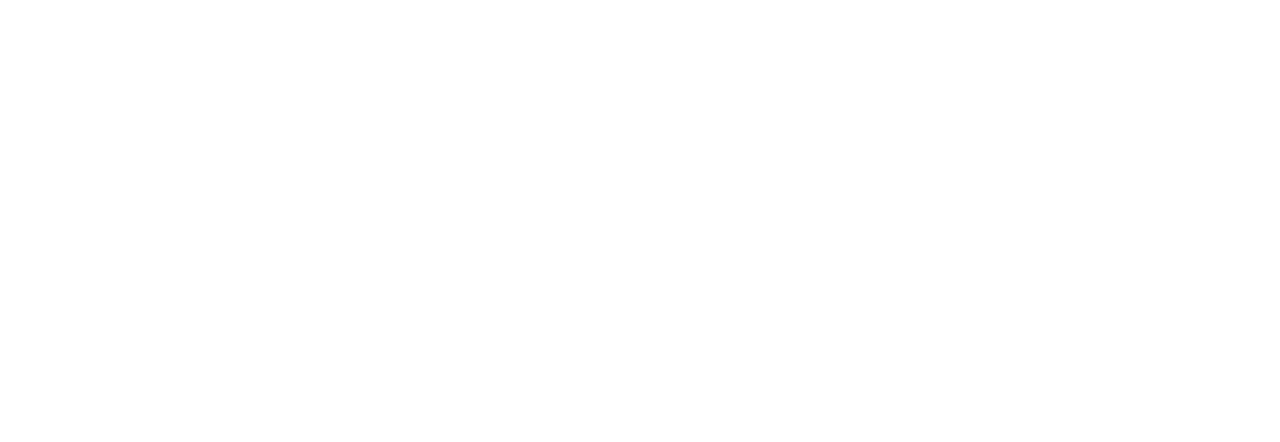
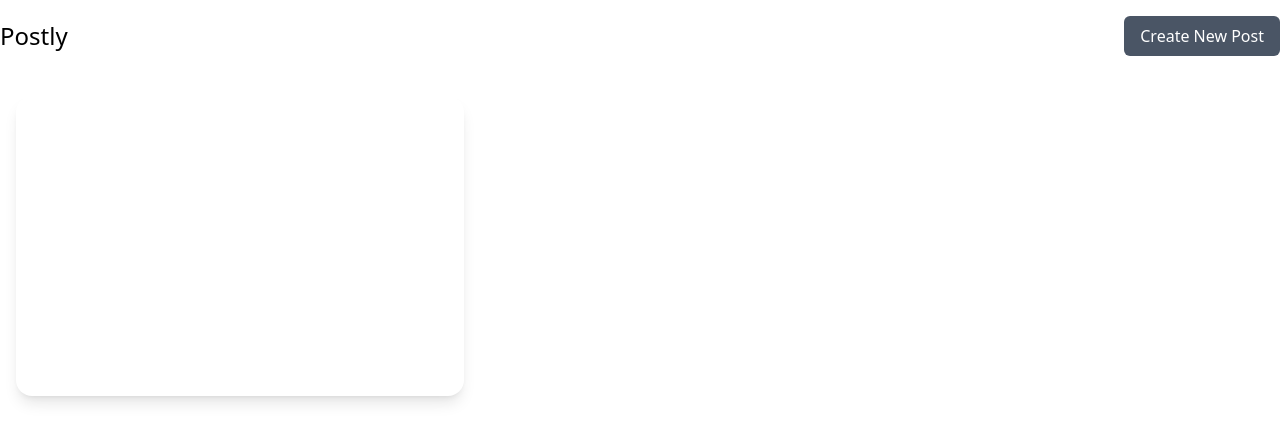
Before and after one commit to MuhammedMostafaSalem/Postly, a Next.js app: page /components/utils/cardComponent in a window 1280 px wide. Shown: the top 442 px of the page. Built offline with nearby package versions, Linux system fonts and the light colour scheme.

Commit message:
Create app.js file in pages router

```diff
--- /dev/null
+++ b/pages/_app.js
@@ -0,0 +1,10 @@
+import "@/styles/globals.css";
+import PagesLayout from "./PagesLayout";
+
+export default function MyApp({ Component, pageProps }) {
+    return (
+        <PagesLayout>
+            <Component {...pageProps} />
+        </PagesLayout>
+    );
+}
```
